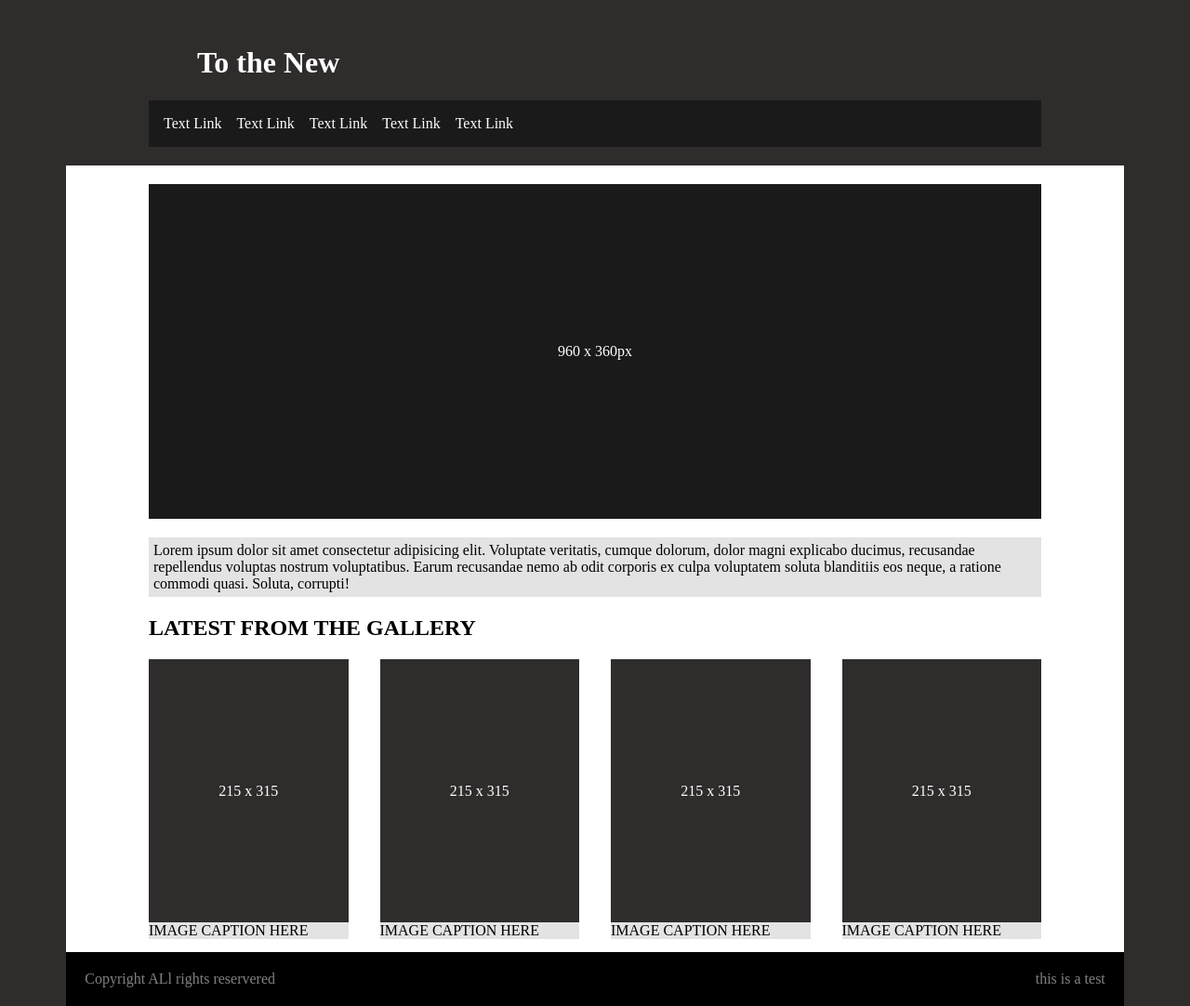
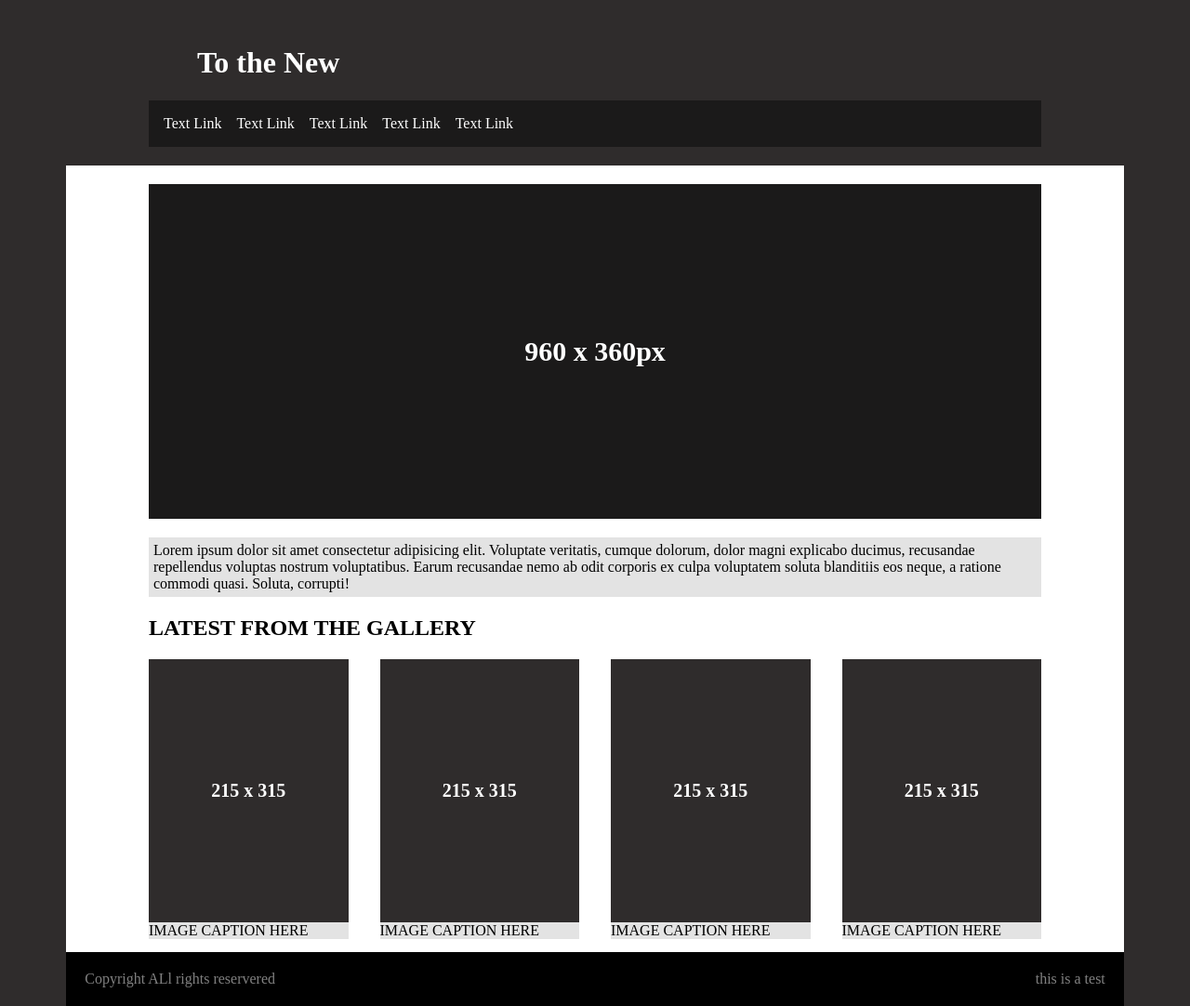
Before and after one commit to anuj1317/webpage, a plain HTML site: page index.html in a window 1280 px wide. Shown: the whole page at 93% size. Drawn offline with Linux system fonts and the light colour scheme.

Commit message:
change font style

```diff
--- a/style.css
+++ b/style.css
@@ -49,6 +49,8 @@ header h1 {
   display: flex;
   justify-content: center;
   align-items: center;
+  font-size: 30px;
+  font-weight: bold;
 }
 
 .some-text {
@@ -86,6 +88,8 @@ header h1 {
   display: flex;
   justify-content: center;
   align-items: center;
+  font-size: 20px;
+  font-weight: bold;
 }
 .item-cap {
   text-transform: uppercase;
```
